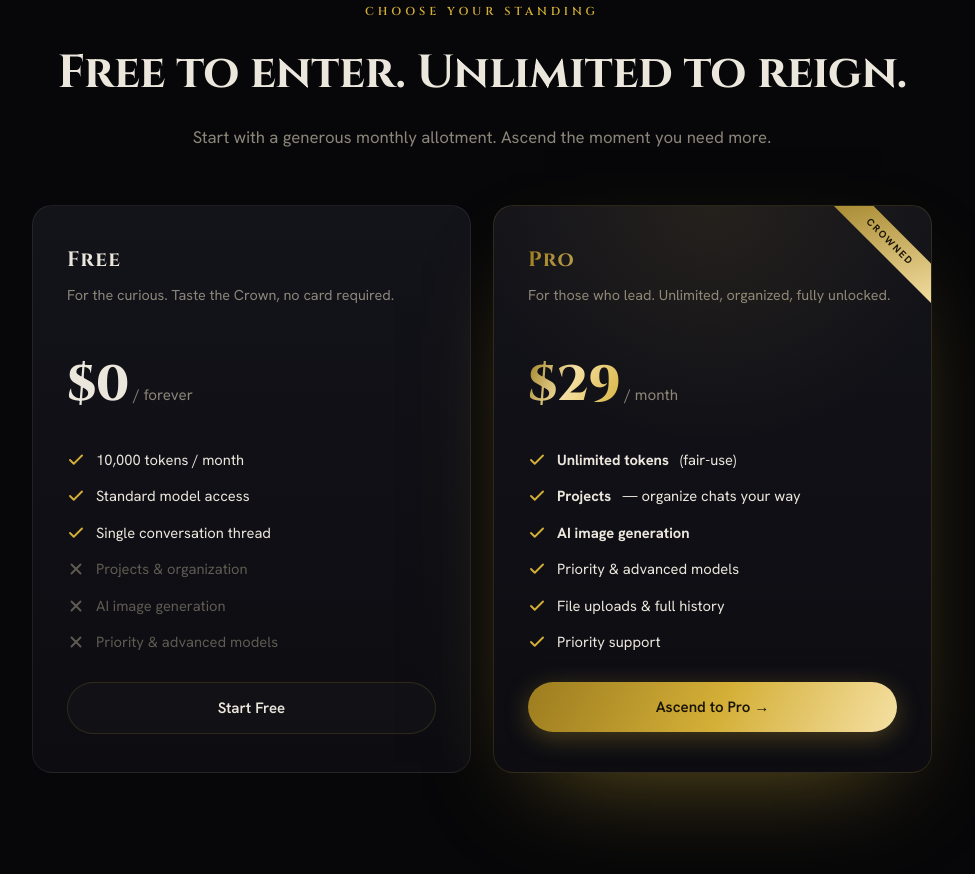
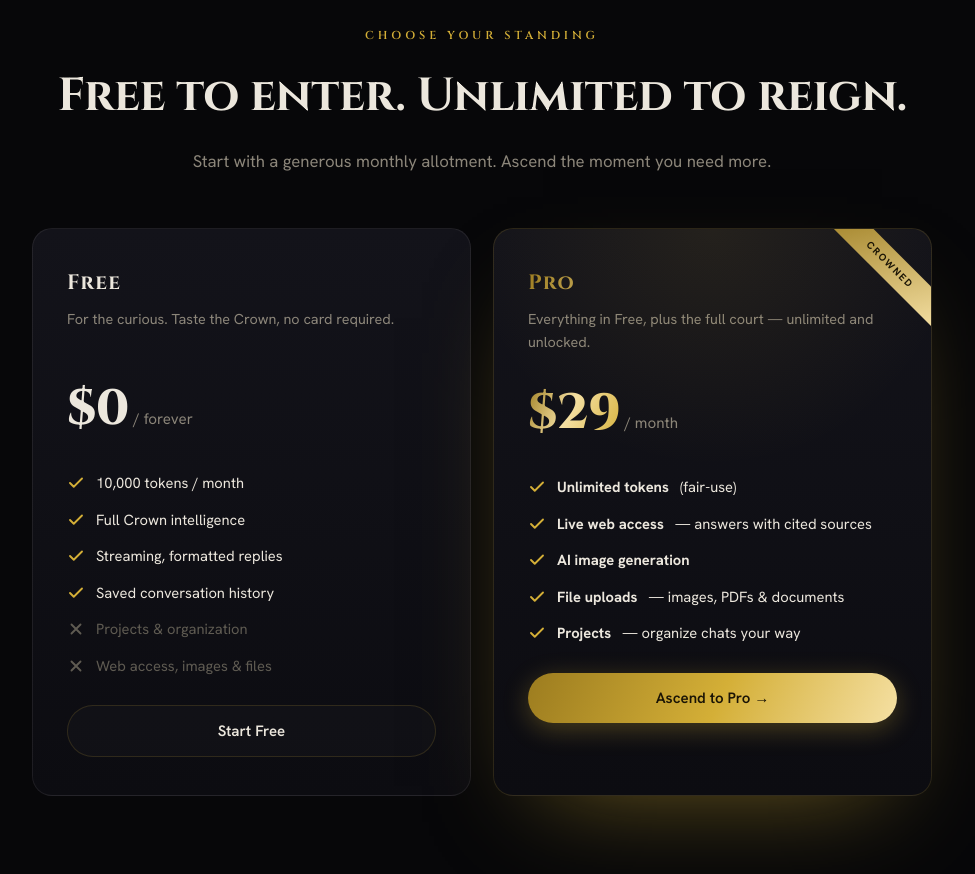
Before and after one commit to Vxmpira/Crown, a website: page index.html in a window 1280 px wide. Shown: the part 3508-4382 px from the top of the page, without its empty margins (158-1133 px from the left). Drawn offline with Linux system fonts and the light colour scheme.

Commit message:
Add files via upload

```diff
--- a/index.html
+++ b/index.html
@@ -306,25 +306,24 @@
         <div class="amt"><b>$0</b><span> / forever</span></div>
         <ul>
           <li><svg width="18" height="18" viewBox="0 0 24 24" fill="none" stroke="currentColor" stroke-width="2.5" stroke-linecap="round" stroke-linejoin="round"><path d="M20 6 9 17l-5-5"/></svg> 10,000 tokens / month</li>
-          <li><svg width="18" height="18" viewBox="0 0 24 24" fill="none" stroke="currentColor" stroke-width="2.5" stroke-linecap="round" stroke-linejoin="round"><path d="M20 6 9 17l-5-5"/></svg> Standard model access</li>
-          <li><svg width="18" height="18" viewBox="0 0 24 24" fill="none" stroke="currentColor" stroke-width="2.5" stroke-linecap="round" stroke-linejoin="round"><path d="M20 6 9 17l-5-5"/></svg> Single conversation thread</li>
+          <li><svg width="18" height="18" viewBox="0 0 24 24" fill="none" stroke="currentColor" stroke-width="2.5" stroke-linecap="round" stroke-linejoin="round"><path d="M20 6 9 17l-5-5"/></svg> Full Crown intelligence</li>
+          <li><svg width="18" height="18" viewBox="0 0 24 24" fill="none" stroke="currentColor" stroke-width="2.5" stroke-linecap="round" stroke-linejoin="round"><path d="M20 6 9 17l-5-5"/></svg> Streaming, formatted replies</li>
+          <li><svg width="18" height="18" viewBox="0 0 24 24" fill="none" stroke="currentColor" stroke-width="2.5" stroke-linecap="round" stroke-linejoin="round"><path d="M20 6 9 17l-5-5"/></svg> Saved conversation history</li>
           <li class="muted"><svg width="18" height="18" viewBox="0 0 24 24" fill="none" stroke="currentColor" stroke-width="2.5" stroke-linecap="round" stroke-linejoin="round"><path d="M18 6 6 18M6 6l12 12"/></svg> Projects &amp; organization</li>
-          <li class="muted"><svg width="18" height="18" viewBox="0 0 24 24" fill="none" stroke="currentColor" stroke-width="2.5" stroke-linecap="round" stroke-linejoin="round"><path d="M18 6 6 18M6 6l12 12"/></svg> AI image generation</li>
-          <li class="muted"><svg width="18" height="18" viewBox="0 0 24 24" fill="none" stroke="currentColor" stroke-width="2.5" stroke-linecap="round" stroke-linejoin="round"><path d="M18 6 6 18M6 6l12 12"/></svg> Priority &amp; advanced models</li>
+          <li class="muted"><svg width="18" height="18" viewBox="0 0 24 24" fill="none" stroke="currentColor" stroke-width="2.5" stroke-linecap="round" stroke-linejoin="round"><path d="M18 6 6 18M6 6l12 12"/></svg> Web access, images &amp; files</li>
         </ul>
         <a class="btn btn-ghost" href="/chat">Start Free</a>
       </div>
       <div class="plan pro">
         <div class="badge">CROWNED</div>
-        <div class="tier gold-text">Pro</div><div class="desc">For those who lead. Unlimited, organized, fully unlocked.</div>
+        <div class="tier gold-text">Pro</div><div class="desc">Everything in Free, plus the full court — unlimited and unlocked.</div>
         <div class="amt"><b class="gold-text">$29</b><span> / month</span></div>
         <ul>
           <li><svg width="18" height="18" viewBox="0 0 24 24" fill="none" stroke="currentColor" stroke-width="2.5" stroke-linecap="round" stroke-linejoin="round"><path d="M20 6 9 17l-5-5"/></svg> <b>Unlimited tokens</b> (fair-use)</li>
+          <li><svg width="18" height="18" viewBox="0 0 24 24" fill="none" stroke="currentColor" stroke-width="2.5" stroke-linecap="round" stroke-linejoin="round"><path d="M20 6 9 17l-5-5"/></svg> <b>Live web access</b> — answers with cited sources</li>
+          <li><svg width="18" height="18" viewBox="0 0 24 24" fill="none" stroke="currentColor" stroke-width="2.5" stroke-linecap="round" stroke-linejoin="round"><path d="M20 6 9 17l-5-5"/></svg> <b>AI image generation</b></li>
+          <li><svg width="18" height="18" viewBox="0 0 24 24" fill="none" stroke="currentColor" stroke-width="2.5" stroke-linecap="round" stroke-linejoin="round"><path d="M20 6 9 17l-5-5"/></svg> <b>File uploads</b> — images, PDFs &amp; documents</li>
           <li><svg width="18" height="18" viewBox="0 0 24 24" fill="none" stroke="currentColor" stroke-width="2.5" stroke-linecap="round" stroke-linejoin="round"><path d="M20 6 9 17l-5-5"/></svg> <b>Projects</b> — organize chats your way</li>
-          <li><svg width="18" height="18" viewBox="0 0 24 24" fill="none" stroke="currentColor" stroke-width="2.5" stroke-linecap="round" stroke-linejoin="round"><path d="M20 6 9 17l-5-5"/></svg> <b>AI image generation</b></li>
-          <li><svg width="18" height="18" viewBox="0 0 24 24" fill="none" stroke="currentColor" stroke-width="2.5" stroke-linecap="round" stroke-linejoin="round"><path d="M20 6 9 17l-5-5"/></svg> Priority &amp; advanced models</li>
-          <li><svg width="18" height="18" viewBox="0 0 24 24" fill="none" stroke="currentColor" stroke-width="2.5" stroke-linecap="round" stroke-linejoin="round"><path d="M20 6 9 17l-5-5"/></svg> File uploads &amp; full history</li>
-          <li><svg width="18" height="18" viewBox="0 0 24 24" fill="none" stroke="currentColor" stroke-width="2.5" stroke-linecap="round" stroke-linejoin="round"><path d="M20 6 9 17l-5-5"/></svg> Priority support</li>
         </ul>
         <a class="btn btn-gold" href="/chat#upgrade">Ascend to Pro →</a>
       </div>
@@ -360,11 +359,12 @@
   document.getElementById("yr").textContent=new Date().getFullYear();
   addEventListener("scroll",()=>document.getElementById("topnav").classList.toggle("solid",scrollY>30));
   const FEATURES=[
-    ["Crown Chat","M21 15a2 2 0 0 1-2 2H7l-4 4V5a2 2 0 0 1 2-2h14a2 2 0 0 1 2 2z","Fluid, fast conversation with a refined assistant tuned to your voice."],
+    ["Crown Chat","M21 15a2 2 0 0 1-2 2H7l-4 4V5a2 2 0 0 1 2-2h14a2 2 0 0 1 2 2z","Fluid, fast conversation that streams in as it's written — refined and tuned to your voice."],
+    ["Live Web Access","M12 3a9 9 0 1 0 0 18 9 9 0 0 0 0-18 M3 12h18 M12 3c2.6 2.7 2.6 15.3 0 18 M12 3c-2.6 2.7-2.6 15.3 0 18","Crown searches the live web and answers with current information — every claim backed by cited sources. (Pro)"],
     ["AI Image Generation","M4 5h16v14H4z M4 16l4-4 4 4 4-5 4 5 M9 9h.01","Turn a prompt into striking, high-resolution images — right inside Crown. (Pro)"],
+    ["File Uploads","M21.44 11.05 12.25 20.24a6 6 0 0 1-8.49-8.49l9.19-9.19a4 4 0 0 1 5.66 5.66l-9.2 9.19a2 2 0 0 1-2.83-2.83l8.49-8.48","Share images, PDFs and documents — Crown reads them and reasons over what's inside. (Pro)"],
     ["Projects","M3 7h5l2 3h11v8a2 2 0 0 1-2 2H3z M3 7V5a2 2 0 0 1 2-2h4l2 3","Group threads into Projects so your work stays organized and in context. (Pro)"],
     ["Private by Design","M12 22s8-4 8-10V5l-8-3-8 3v7c0 6 8 10 8 10z","Your conversations stay yours — never sold, never used to train models."],
-    ["Advanced Models","M12 2 2 7l10 5 10-5-10-5zM2 17l10 5 10-5M2 12l10 5 10-5","Pro unlocks priority routing to the most capable frontier models."],
     ["Unlimited Pro","M2 12s3-7 10-7 10 7 10 7-3 7-10 7-10-7-10-7z","Pro removes the ceiling — unlimited, fair-use usage at one flat price."],
     ["Hosted on AWS","M4 17h16M4 7h16M7 12h10","Fast, reliable delivery on a scalable AWS backend you control."]
   ];
```
Also changed, not shown: chat.html (+2 -2 lines).
